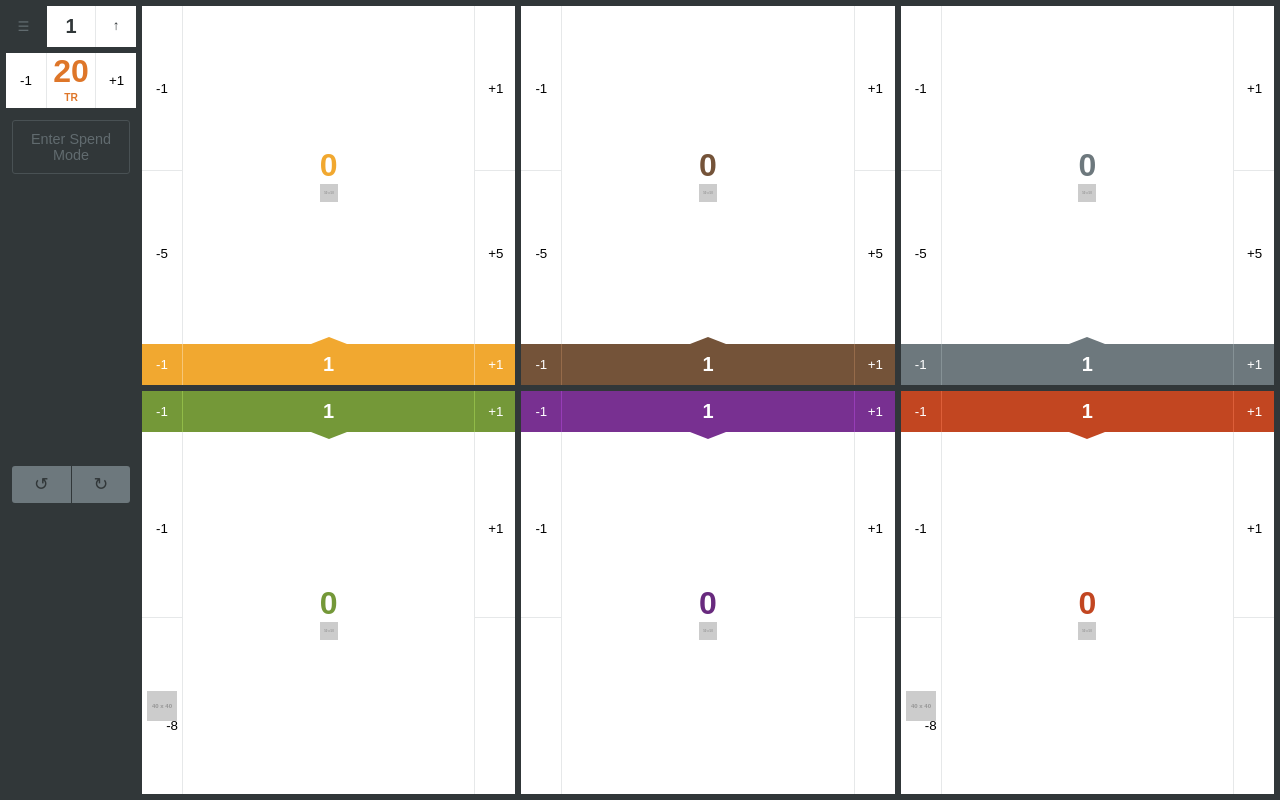
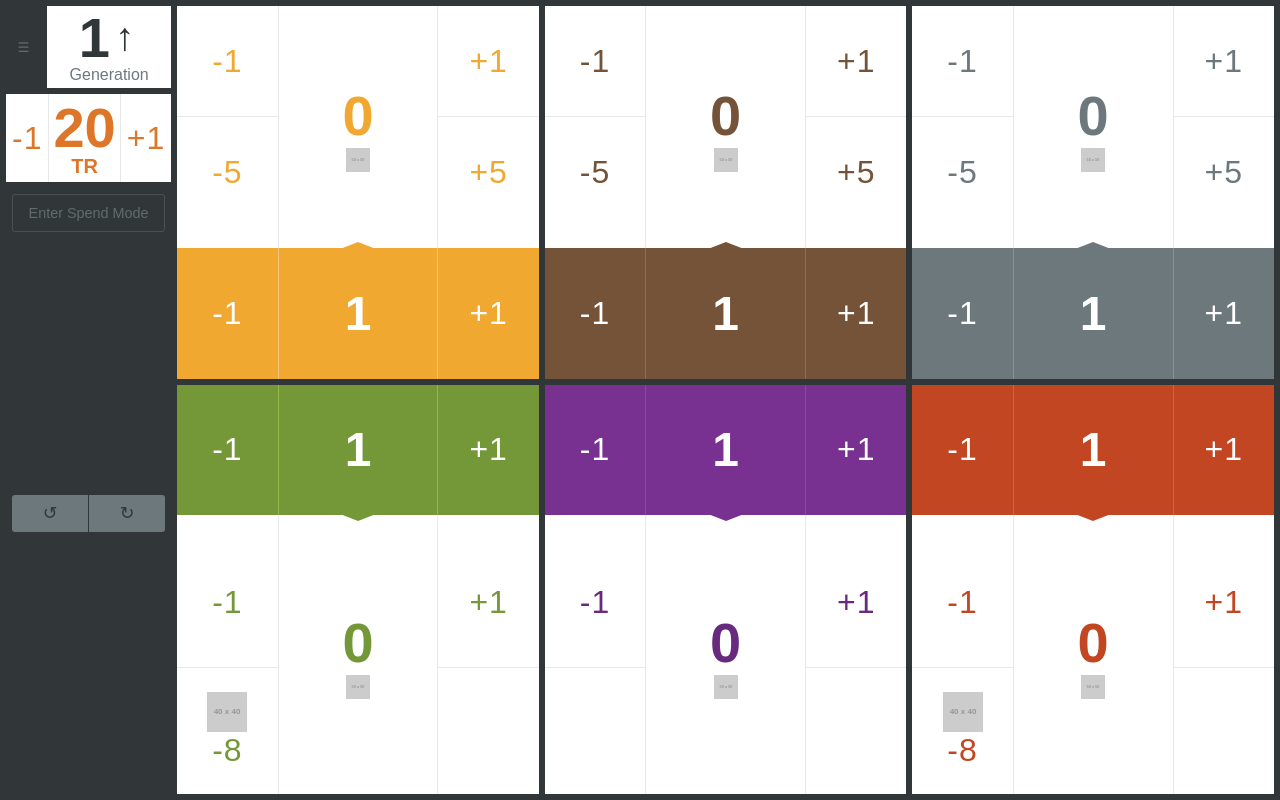
Before and after one commit to theRemix/TerraformingMars-PlayerCard, a Svelte app: page / in a window 1280 px wide. Built offline with nearby package versions, Linux system fonts and the light colour scheme.

Commit message:
user scrollable NO, adds css adjustments in portrait orientation to force landscape styles, larger adaptive buttons, text, and spacing.

```diff
--- a/public/global.css
+++ b/public/global.css
@@ -71,36 +71,16 @@ button:focus {
   align-items: stretch;
 }
 .column.medium-3 {
-  flex: 0 0 100%;
-}
-@media only screen and (min-width: 350px) {
-  .column.medium-3 {
-    flex: 0 0 25%;
-  }
+  flex: 0 0 25%;
 }
 .column.medium-4 {
-  flex: 0 0 100%;
-}
-@media only screen and (min-width: 350px) {
-  .column.medium-4 {
-    flex: 0 0 33.3333%;
-  }
+  flex: 0 0 33.3333%;
 }
 .column.medium-6 {
-  flex: 0 0 100%;
-}
-@media only screen and (min-width: 350px) {
-  .column.medium-6 {
-    flex: 0 0 50%;
-  }
+  flex: 0 0 50%;
 }
 .column.medium-9 {
-  flex: 0 0 100%;
-}
-@media only screen and (min-width: 350px) {
-  .column.medium-9 {
-    flex: 0 0 75%;
-  }
+  flex: 0 0 75%;
 }
 
 .grid-area {
@@ -116,33 +96,19 @@ button:focus {
 }
 
 .grid-area-income {
-  flex: 0 1 auto;
+  flex: 1 1 auto;
   display: flex;
   background-color: #cbd0d1;
 }
 
 .grid-area-resources {
-  flex: 1 1 auto;
+  flex: 2 1 auto;
   display: flex;
   background-color: #FFFFFF;
 }
 
-.button-production {
-  flex: 0 0 100%;
-  padding: 10px;
-}
-
-.production-generation {
-  font-size: 0.9rem;
-  margin-right: 10px;
-}
-
-.production-text {
-  font-size: 1rem;
-}
-
 .counter {
-  flex: 1 1 auto;
+  flex: 2 0 40px;
   display: flex;
   flex-flow: column nowrap;
   justify-content: center;
@@ -151,12 +117,18 @@ button:focus {
 }
 
 .counter-label {
-  width: 18px;
-  height: 18px;
   background-size: contain;
   background-position: center center;
   background-repeat: no-repeat;
   position: relative;
+  width: 3vh;
+  height: 3vh;
+}
+@media only screen and (orientation: portrait) {
+  .counter-label {
+    width: 3vw;
+    height: 3vw;
+  }
 }
 .counter-label span {
   display: none;
@@ -175,39 +147,53 @@ button:focus {
   z-index: 1;
   font-weight: bold;
   padding: 0 4px;
+  font-size: 6vh;
 }
-.grid-area-income .counter-count {
-  font-size: 1em;
-}
-@media only screen and (min-width: 567px) {
-  .grid-area-income .counter-count {
-    font-size: 1.25em;
+@media only screen and (orientation: portrait) {
+  .counter-count {
+    font-size: 6vw;
   }
 }
 .grid-area-resources .counter-count {
-  font-size: 1.75em;
+  font-size: 7vh;
 }
-@media only screen and (min-width: 567px) {
+@media only screen and (orientation: portrait) {
   .grid-area-resources .counter-count {
-    font-size: 2em;
+    font-size: 7vw;
   }
 }
 
 .counter-change {
   position: absolute;
-  margin-top: -40px;
   z-index: 2;
-  font-size: 0.7em;
+  font-size: 3.5vh;
+  font-weight: normal;
+  letter-spacing: 1px;
+}
+@media only screen and (orientation: portrait) {
+  .counter-change {
+    font-size: 3.5vw;
+  }
 }
 .grid-area-income .counter-change {
-  margin-top: -32px;
+  margin-top: -9vh;
+}
+@media only screen and (orientation: portrait) {
+  .grid-area-income .counter-change {
+    margin-top: -9vw;
+  }
 }
 .grid-area-resources .counter-change {
-  margin-top: -55px;
+  margin-top: -14vh;
+}
+@media only screen and (orientation: portrait) {
+  .grid-area-resources .counter-change {
+    margin-top: -17vw;
+  }
 }
 
 .counter-buttons {
-  flex: 0 0 auto;
+  flex: 1 0 40px;
   display: flex;
   flex-flow: column nowrap;
   align-items: stretch;
@@ -220,25 +206,43 @@ button:focus {
   flex-flow: column nowrap;
 }
 
-div.counter-button-resource-placeholder {
-  text-align: center;
-  padding: 19px;
+.counter-button-resource {
+  flex: 1 1 41px;
+  width: 100%;
+  padding: 0 6px;
+  display: block;
+  font-size: 4vh;
+  font-weight: normal;
+  letter-spacing: 1px;
+}
+@media only screen and (orientation: portrait) {
+  .counter-button-resource {
+    font-size: 5vw;
+  }
+}
+@media only screen and (orientation: portrait) and (min-width: 400px) {
+  .counter-button-resource {
+    font-size: 3.5vw;
+  }
 }
 
-.counter-button-resource {
-  flex: 1 1 50%;
-  width: 40px;
-  padding: 13px;
-  display: block;
+.grid-area-resources .counter-button-resource {
+  flex: 6 1 41px;
 }
 .counter-button-resource + .counter-button-resource {
   border-top: 1px solid #e6e8e9;
 }
 
+div.counter-button-resource-placeholder {
+  text-align: center;
+  content: "X";
+  color: transparent;
+}
+
 .button-spacer {
-  width: 40px;
+  width: 100%;
   display: block;
-  flex: 4 4 10px;
+  flex: 1 0 10px;
 }
 
 .grid-area-income .counter-button-resource {
@@ -286,7 +290,7 @@ div.counter-button-resource-placeholder {
   position: absolute;
   width: 0;
   height: 0;
-  top: 0;
+  top: 1px;
   left: 50%;
   margin-left: -18px;
   margin-top: -14px;
@@ -308,7 +312,7 @@ div.counter-button-resource-placeholder {
   position: absolute;
   width: 0;
   height: 0;
-  bottom: 0;
+  bottom: 1px;
   left: 50%;
   margin-left: -18px;
   margin-bottom: -14px;
@@ -321,45 +325,77 @@ div.counter-button-resource-placeholder {
 .grid-area-resources.grid-area-MCreditS {
   color: #f1a830;
 }
+.grid-area-resources.grid-area-MCreditS .counter-button-resource {
+  color: #f1a830;
+}
 
 .grid-area-resources.grid-area-SteelS {
+  color: #745339;
+}
+.grid-area-resources.grid-area-SteelS .counter-button-resource {
   color: #745339;
 }
 
 .grid-area-resources.grid-area-TitaniumS {
   color: #6d787d;
 }
+.grid-area-resources.grid-area-TitaniumS .counter-button-resource {
+  color: #6d787d;
+}
 
 .grid-area-resources.grid-area-PlantS {
+  color: #749838;
+}
+.grid-area-resources.grid-area-PlantS .counter-button-resource {
   color: #749838;
 }
 
 .grid-area-resources.grid-area-EnergyS {
   color: #682A7E;
 }
+.grid-area-resources.grid-area-EnergyS .counter-button-resource {
+  color: #682A7E;
+}
 
 .grid-area-resources.grid-area-HeatS {
+  color: #c24621;
+}
+.grid-area-resources.grid-area-HeatS .counter-button-resource {
   color: #c24621;
 }
 
 .grid-area-resources.grid-area-TR {
   color: #DE7629;
 }
+.grid-area-resources.grid-area-TR .counter {
+  padding-top: 6px;
+  padding-bottom: 2px;
+}
+.grid-area-resources.grid-area-TR .counter-count {
+  line-height: 1;
+}
 .grid-area-resources.grid-area-TR .counter-label {
   width: auto;
   font-weight: bold;
-  font-size: 0.8em;
 }
 .grid-area-resources.grid-area-TR .counter-label span {
   display: block;
-  font-size: 0.8em;
   position: initial;
   width: auto;
   margin-left: 0;
   text-align: center;
   bottom: initial;
   height: auto;
-  line-height: 15px;
+  line-height: 1;
+  font-size: 2.5vh;
+}
+@media only screen and (orientation: portrait) {
+  .grid-area-resources.grid-area-TR .counter-label span {
+    font-size: 2.5vw;
+  }
+}
+.grid-area-resources.grid-area-TR .counter-button-resource {
+  color: #DE7629;
 }
 
 .grid-area-income.grid-area-MCreditP {
@@ -447,27 +483,27 @@ div.counter-button-resource-placeholder {
 }
 
 .column.main-column {
-  flex: 0 0 75%;
+  flex: 1 0 75%;
   max-height: 100vh;
 }
-@media only screen and (min-width: 350px) {
+@media only screen and (orientation: portrait) {
   .column.main-column {
-    flex: 1 0 75%;
+    max-height: 100vw;
   }
 }
 
 .column.summary-column {
-  margin: 6px 6px 0 6px;
-  flex: 1 0 25%;
   padding: 0;
+  margin: 6px 0 6px 6px;
+  flex: 0 1 130px;
+  max-width: 200px;
   display: flex;
   flex-flow: column nowrap;
+  max-height: 100vh;
 }
-@media only screen and (min-width: 350px) {
+@media only screen and (orientation: portrait) {
   .column.summary-column {
-    margin: 6px 0 6px 6px;
-    flex: 0 1 130px;
-    max-width: 200px;
+    max-height: 100vw;
   }
 }
 
@@ -480,21 +516,45 @@ div.counter-button-resource-placeholder {
 .generation {
   flex: 1 1 50px;
   display: flex;
-  flex-flow: row nowrap;
+  flex-flow: column nowrap;
+  justify-content: center;
+  align-items: center;
+  background-color: #FFFFFF;
+  padding: 4px 0;
 }
-.generation .generation-count {
-  font-size: 1.25em;
-  font-weight: bold;
-  color: #cbd0d1;
-  flex: 1 1 30px;
+.generation .button-generation {
+  flex: 0 0 auto;
   display: flex;
   flex-flow: row nowrap;
   justify-content: center;
   align-items: center;
-  text-align: center;
+  background-color: #FFFFFF;
+  line-height: 1;
+  font-weight: bold;
   color: #313739;
-  border-right: 1px solid #e6e8e9;
-  background-color: #FFFFFF;
+  font-size: 7vh;
+}
+@media only screen and (orientation: portrait) {
+  .generation .button-generation {
+    font-size: 7vw;
+  }
+}
+.generation .button-generation:focus, .generation .button-generation:hover {
+  background-color: #e6e8e9;
+}
+.generation .button-generation span {
+  padding: 0 5px 2px;
+  font-size: 0.7em;
+}
+.generation .generation-label {
+  font-weight: normal;
+  color: #6d787d;
+  font-size: 2vh;
+}
+@media only screen and (orientation: portrait) {
+  .generation .generation-label {
+    font-size: 2vw;
+  }
 }
 
 .sidebar-tr {
@@ -528,6 +588,11 @@ div.counter-button-resource-placeholder {
   flex: 1 0 auto;
   margin-top: 6px;
   background-color: #FFFFFF;
+}
+@media only screen and (orientation: portrait) {
+  .spend-mode {
+    margin-bottom: 12px;
+  }
 }
 
 .exit-spend-mode-button {
@@ -680,26 +745,10 @@ div.counter-button-resource-placeholder {
 .button-reset {
   color: #616b6f;
   flex: 0 1 41px;
-  height: 41px;
   padding-right: 6px;
 }
 .button-reset:hover {
   color: #cbd0d1;
-}
-
-.button-generation {
-  flex: 0 0 40px;
-  height: 41px;
-  display: flex;
-  flex-flow: row nowrap;
-  justify-content: center;
-  align-items: center;
-  color: #313739;
-  background-color: #FFFFFF;
-  padding-bottom: 3px;
-}
-.button-generation:hover {
-  background-color: #e6e8e9;
 }
 
 .button-exit {
@@ -781,7 +830,7 @@ div.counter-button-resource-placeholder {
 }
 
 p.placeholder-text {
-  padding: 10px 20px;
+  padding: 10px 10px;
   font-size: 0.9em;
   color: #a2abae;
   line-height: 1.4;
@@ -789,55 +838,74 @@ p.placeholder-text {
   text-align: center;
 }
 
-.counter-button-resource-plants {
+.counter-button-resource-heat,
+.counter-button-resource-plants,
+.counter-button-resource-energy {
   padding-left: 0;
   padding-right: 0;
 }
-.counter-button-resource-plants .counter-button-inner {
-  position: relative;
+.counter-button-resource-heat .counter-button-inner,
+.counter-button-resource-plants .counter-button-inner,
+.counter-button-resource-energy .counter-button-inner {
+  display: flex;
+  flex-flow: column nowrap;
 }
-.counter-button-resource-plants span.counter-button-plants-graphic {
+.counter-button-resource-heat span.counter-button-heat-graphic,
+.counter-button-resource-heat span.counter-button-plants-graphic,
+.counter-button-resource-heat span.counter-button-energy-graphic,
+.counter-button-resource-plants span.counter-button-heat-graphic,
+.counter-button-resource-plants span.counter-button-plants-graphic,
+.counter-button-resource-plants span.counter-button-energy-graphic,
+.counter-button-resource-energy span.counter-button-heat-graphic,
+.counter-button-resource-energy span.counter-button-plants-graphic,
+.counter-button-resource-energy span.counter-button-energy-graphic {
   display: block;
-  width: 40px;
-  height: 40px;
-  background-image: url("https://placehold.it/40x40/");
-  background-size: 30px auto;
+  background-size: contain;
   background-position: center center;
   background-repeat: no-repeat;
+  flex: 0 0 auto;
+  margin-left: auto;
+  margin-right: auto;
+  width: 5vh;
+  height: 5vh;
 }
-.counter-button-resource-plants span.counter-button-plants-amount {
-  position: absolute;
-  bottom: -7px;
-  right: 0;
-  padding-right: 4px;
+@media only screen and (orientation: portrait) {
+  .counter-button-resource-heat span.counter-button-heat-graphic,
+  .counter-button-resource-heat span.counter-button-plants-graphic,
+  .counter-button-resource-heat span.counter-button-energy-graphic,
+  .counter-button-resource-plants span.counter-button-heat-graphic,
+  .counter-button-resource-plants span.counter-button-plants-graphic,
+  .counter-button-resource-plants span.counter-button-energy-graphic,
+  .counter-button-resource-energy span.counter-button-heat-graphic,
+  .counter-button-resource-energy span.counter-button-plants-graphic,
+  .counter-button-resource-energy span.counter-button-energy-graphic {
+    width: 5vw;
+    height: 5vw;
+  }
 }
 
-.counter-button-resource-heat {
-  padding-left: 0;
-  padding-right: 0;
+.counter-button-resource-plants span.counter-button-plants-graphic {
+  background-image: url("https://placehold.it/40x40/");
 }
-.counter-button-resource-heat .counter-button-inner {
-  position: relative;
+
+.counter-button-resource-heat span.counter-button-heat-graphic {
+  background-image: url("https://placehold.it/40x40/");
 }
-.counter-button-resource-heat span.counter-button-heat-graphic {
-  display: block;
-  width: 40px;
-  height: 40px;
-  background-image: url("https://placehold.it/40x40/");
-  background-size: 30px auto;
-  background-position: center center;
-  background-repeat: no-repeat;
+
+.counter-button-resource-energy {
+  color: transparent !important;
+  background-color: #FFFFFF !important;
+  cursor: default !important;
 }
-.counter-button-resource-heat span.counter-button-heat-amount {
-  position: absolute;
-  bottom: -7px;
-  right: 0;
-  padding-right: 4px;
+.counter-button-resource-energy:hover {
+  background-color: #FFFFFF !important;
+  color: transparent !important;
+  cursor: default !important;
 }
 
 .modal-bg {
   position: fixed;
-  z-index: 2;
+  z-index: 100;
   top: 0;
   left: 0;
   right: 0;
@@ -848,9 +916,16 @@ p.placeholder-text {
   justify-content: center;
   align-items: center;
 }
+@media only screen and (orientation: portrait) {
+  .modal-bg {
+    width: 100vh;
+    height: 100vw;
+  }
+}
 
 .modal {
   flex: 0 0 70%;
+  max-width: 400px;
   background-color: #FFFFFF;
   border-radius: 3px;
   box-shadow: 0 0 10px 0 rgba(0, 0, 0, 0.15);
@@ -880,3 +955,14 @@ p.placeholder-text {
   flex: 1 1 50px;
   margin: 0 6px;
 }
+
+@media only screen and (orientation: portrait) {
+  html {
+    transform: rotate(-90deg);
+    transform-origin: left top;
+    width: 100vh;
+    position: absolute;
+    top: 100%;
+    left: 0;
+  }
+}
--- a/public/index.html
+++ b/public/index.html
@@ -2,7 +2,7 @@
 <html lang="en">
 <head>
 	<meta charset='utf-8'>
-	<meta name='viewport' content='width=device-width,initial-scale=1'>
+	<meta name='viewport' content='width=device-width,initial-scale=1,user-scalable=no'>
 
 	<title>Terraforming Mars - Player Card</title>
 
@@ -10,6 +10,9 @@
 	<link rel='stylesheet' href='/global.css'>
 	<link rel='stylesheet' href='/build/bundle.css'>
 
+	<meta name="mobile-web-app-capable" content="yes">
+	<meta name="apple-mobile-web-app-capable" content="yes" />
+
 	<script defer src='/build/bundle.js'></script>
 </head>
 
--- a/src/Drawer.svelte
+++ b/src/Drawer.svelte
@@ -67,7 +67,7 @@ const commitSpendCredits = () => { // empty creditRegister
 
 <div class="spend-mode">
   <div class="exit-spend-mode-button">
-    <button class="button-exit" on:click={ disableSpendCredits }>Exit Spend Mode</button>
+    <button class="button-exit" on:click={ disableSpendCredits }>Cancel</button>
   </div>
 
   {#if $spendCredits && !$creditRegister.length}
--- a/src/Energy.svelte
+++ b/src/Energy.svelte
@@ -72,7 +72,12 @@ const incP = () => {
         <div class="counter-buttons-resources">
           <div class="button-spacer"></div>
           <button on:click={ dec1 } class="counter-button-resource minus">-1</button>
-          <div class="counter-button-resource counter-button-resource-placeholder"></div>
+          <button class="counter-button-resource counter-button-resource-energy">
+            <div class="counter-button-inner">
+              <span class="counter-button-energy-graphic"></span>
+              <span class="counter-button-energy-amount">0</span>
+            </div>
+          </button>
         </div>
       </div>
       <div class="counter">
--- a/src/Generation.svelte
+++ b/src/Generation.svelte
@@ -26,8 +26,9 @@ const productionPhase = () => {
 
 
 <div class="generation">
-  <div class="generation-count">
+  <button class="button-generation" disabled={$spendCredits} on:click={ productionPhase }>
     { $state.Generation }
-  </div>
-  <button class="button-generation" disabled={$spendCredits} on:click={ productionPhase }>↑</button>
+    <span>↑</span>
+  </button>
+  <div class="generation-label">Generation</div>
 </div>
```
